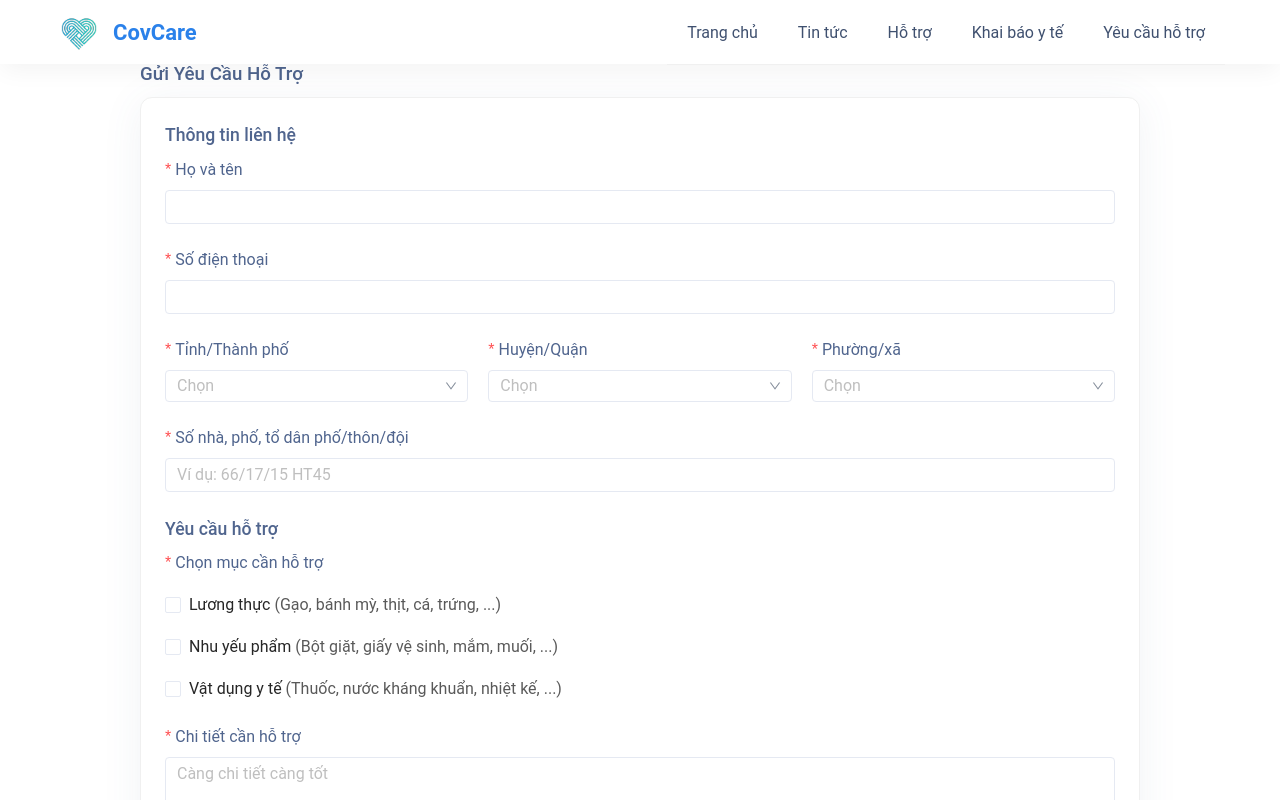
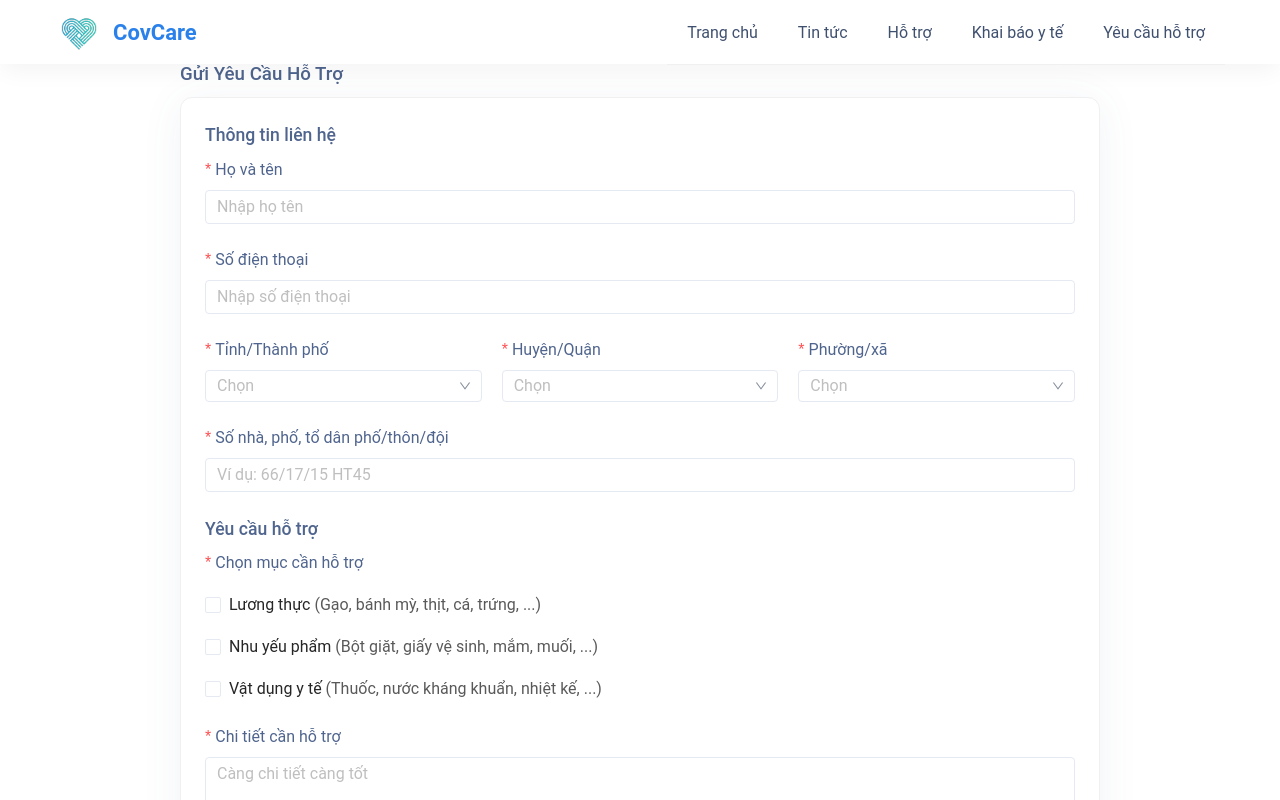
Before and after one commit to trunghq234/CovCare, a React (Create React App) app: page /help in a window 1280 px wide. Shown: the top 800 px of the page. Built offline with nearby package versions, Linux system fonts and the light colour scheme; the HTML template or start-up script is replaced by a standard one.

Commit message:
Fix bugs

```diff
--- a/src/components/SupportRequest/Category/index.js
+++ b/src/components/SupportRequest/Category/index.js
@@ -4,7 +4,7 @@ import styles from './index.module.less';
 
 const Category = () => {
   return (
-    <Form.Item label="Chọn mục cần hỗ trợ" required={true}>
+    <Form.Item label="Chọn mục cần hỗ trợ" name="category" required={true}>
       <Checkbox.Group>
         <Space direction="vertical">
           <Checkbox value={1} className={styles.item}>
--- a/src/pages/SupportRequest/index.js
+++ b/src/pages/SupportRequest/index.js
@@ -1,4 +1,4 @@
-import { Card, Row, Form, Input, Divider, Radio, Space, Button } from 'antd';
+import { Card, Row, Form, Col, Input, message, Button } from 'antd';
 import ProvincePicker from 'components/common/ProvincePicker';
 import Category from 'components/SupportRequest/Category';
 import React from 'react';
@@ -8,33 +8,49 @@ const { TextArea } = Input;
 const SupportRequest = () => {
   const [form] = Form.useForm();
 
+  const handleSubmitForm = () => {
+    message.success('Bạn đã gửi yêu cầu thành công!');
+    form.resetFields();
+  };
   return (
     <div className={styles.container}>
       <h3>Gửi Yêu Cầu Hỗ Trợ</h3>
       <Card>
-        <Form layout="vertical" form={form}>
+        <Form layout="vertical" form={form} onFinish={handleSubmitForm}>
           <h4 className={styles.title}>Thông tin liên hệ</h4>
+          <Row>
+            <Col span={24}>
               <Form.Item
                 label="Họ và tên"
                 name="name"
                 rules={[{ required: true, message: 'Bạn chưa nhập họ tên' }]}>
-            <Input></Input>
+                <Input placeholder="Nhập họ tên" />
               </Form.Item>
+            </Col>
+            <Col span={24}>
               <Form.Item
                 label="Số điện thoại"
                 name="phoneNumber"
                 rules={[{ required: true, message: 'Bạn chưa nhập số điện thoại' }]}>
-            <Input></Input>
+                <Input placeholder="Nhập số điện thoại" />
               </Form.Item>
+            </Col>
+          </Row>
           <ProvincePicker form={form} />
           <h4 className={styles.title}>Yêu cầu hỗ trợ</h4>
+          <Row>
+            <Col span={24}>
               <Category />
+            </Col>
+            <Col span={24}>
               <Form.Item
                 label="Chi tiết cần hỗ trợ"
                 name="details"
                 rules={[{ required: true, message: 'Bạn cần phải nhập chi tiết' }]}>
                 <TextArea placeholder="Càng chi tiết càng tốt" style={{ height: '100px' }} />
               </Form.Item>
+            </Col>
+          </Row>
           <Form.Item>
             <div style={{ display: 'flex' }}>
               <Button type="primary" htmlType="submit" className={styles['btn-submit']}>
--- a/src/pages/SupportRequest/index.module.less
+++ b/src/pages/SupportRequest/index.module.less
@@ -1,6 +1,7 @@
 .container {
   max-width: 1000px;
   margin: 0 auto;
+  padding: 0 40px;
 }
 .btn-submit {
   height: 100%;
```
Lines whose indentation alone changed are shown as unchanged.
